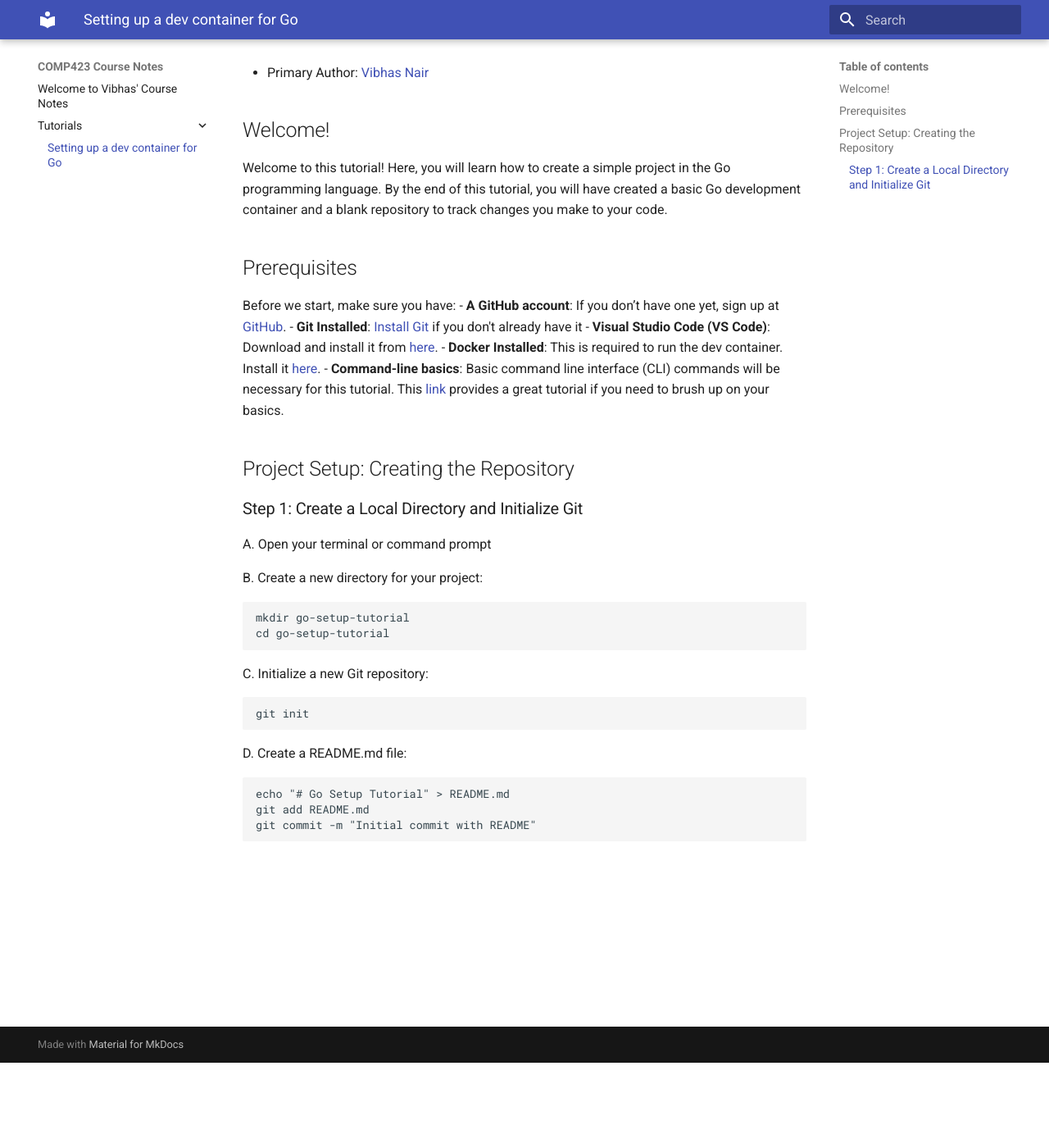
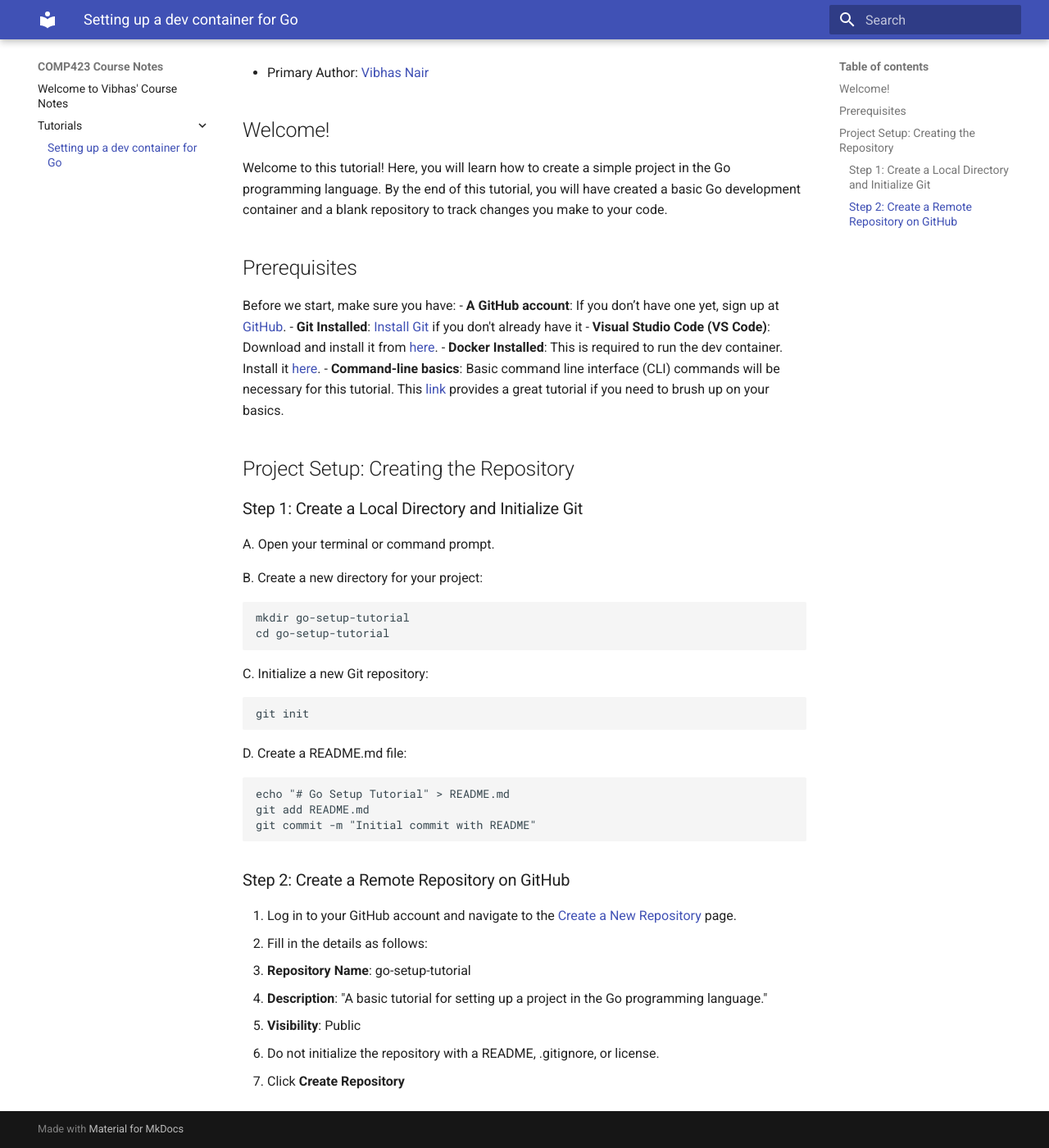
Before and after one commit to nairvibhas18/comp423-course-notes, an MkDocs documentation site: the page built from docs/tutorials/go-setup.md, in a window 1280 px wide and 1400 px high, scrolled down 104 px. Shown: the whole window at 82% size. Built offline with MkDocs 1.6.1 and Material for MkDocs 9.7.7, drawn with Linux system fonts in a browser that asks for light colours.

Commit message:
Step 2 of Project Setup

````diff
--- a/docs/tutorials/go-setup.md
+++ b/docs/tutorials/go-setup.md
@@ -16,7 +16,7 @@ Before we start, make sure you have:
 
 ## Project Setup: Creating the Repository
 ### Step 1: Create a Local Directory and Initialize Git
-A. Open your terminal or command prompt
+A. Open your terminal or command prompt.
 
 B. Create a new directory for your project:
 ```bash
@@ -33,3 +33,12 @@ echo "# Go Setup Tutorial" > README.md
 git add README.md
 git commit -m "Initial commit with README"
 ```
+
+### Step 2: Create a Remote Repository on GitHub
+1. Log in to your GitHub account and navigate to the [Create a New Repository](https://github.com/new) page.
+2. Fill in the details as follows:
+ - **Repository Name**: go-setup-tutorial
+ - **Description**: "A basic tutorial for setting up a project in the Go programming language."
+ - **Visibility**: Public
+3. Do not initialize the repository with a README, .gitignore, or license.
+4. Click **Create Repository**
````
